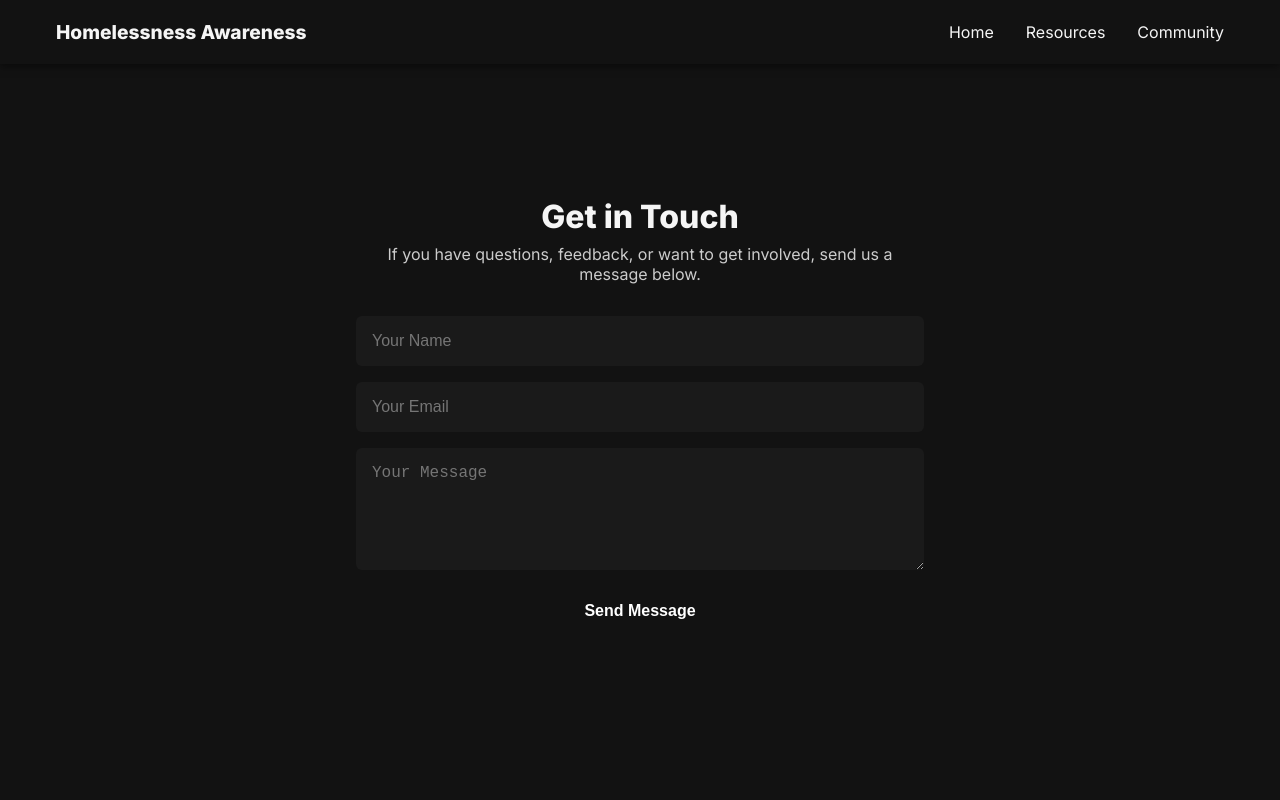
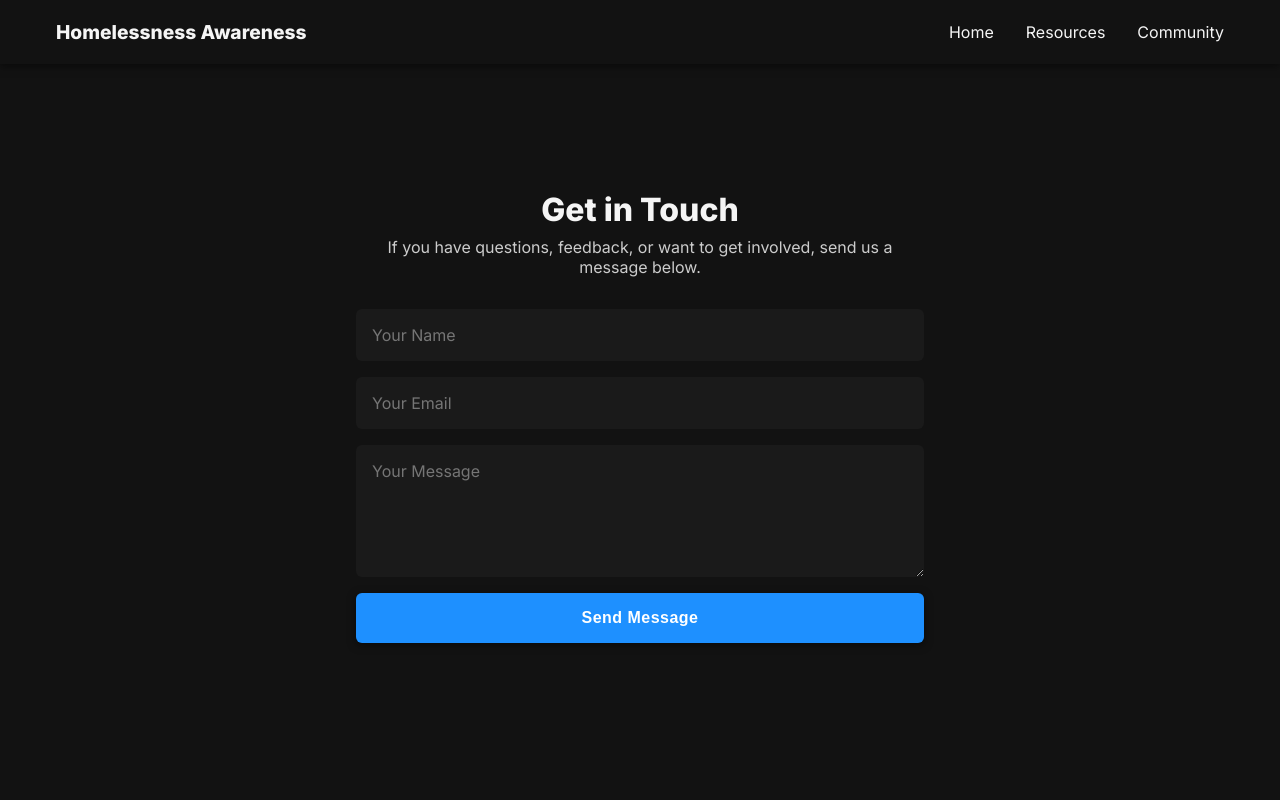
Before and after one commit to dylanmccune/sjp, a plain HTML site: page contact/index.html in a window 1280 px wide. Shown: the top 800 px of the page. Drawn offline with nearby package versions, Linux system fonts and the light colour scheme.

Commit message:
make contact button nicer

```diff
--- a/contact/style.css
+++ b/contact/style.css
@@ -38,6 +38,7 @@
     background-color: #1a1a1a;
     color: var(--text);
     font-size: 1rem;
+    font-family: inherit;
     transition: border 0.2s ease, background 0.2s ease;
 }
 
@@ -52,14 +53,18 @@
     padding: 1rem;
     border: none;
     border-radius: 6px;
-    background-color: var(--accent);
-    color: white;
+    background: var(--accent-color);
+    color: var(--text-hover);
     font-weight: bold;
     font-size: 1rem;
     cursor: pointer;
-    transition: background 0.2s ease;
+    box-shadow: 0 2px 8px var(--shadow-color);
+    transition: background 0.2s, transform 0.15s, box-shadow 0.2s;
+    letter-spacing: 0.03em;
 }
 
 .contact-form button:hover {
-    background-color: #e04040;
+    background: #176edc;
+    transform: translateY(-2px) scale(1.04);
+    box-shadow: 0 4px 16px var(--shadow-color);
 }
```
